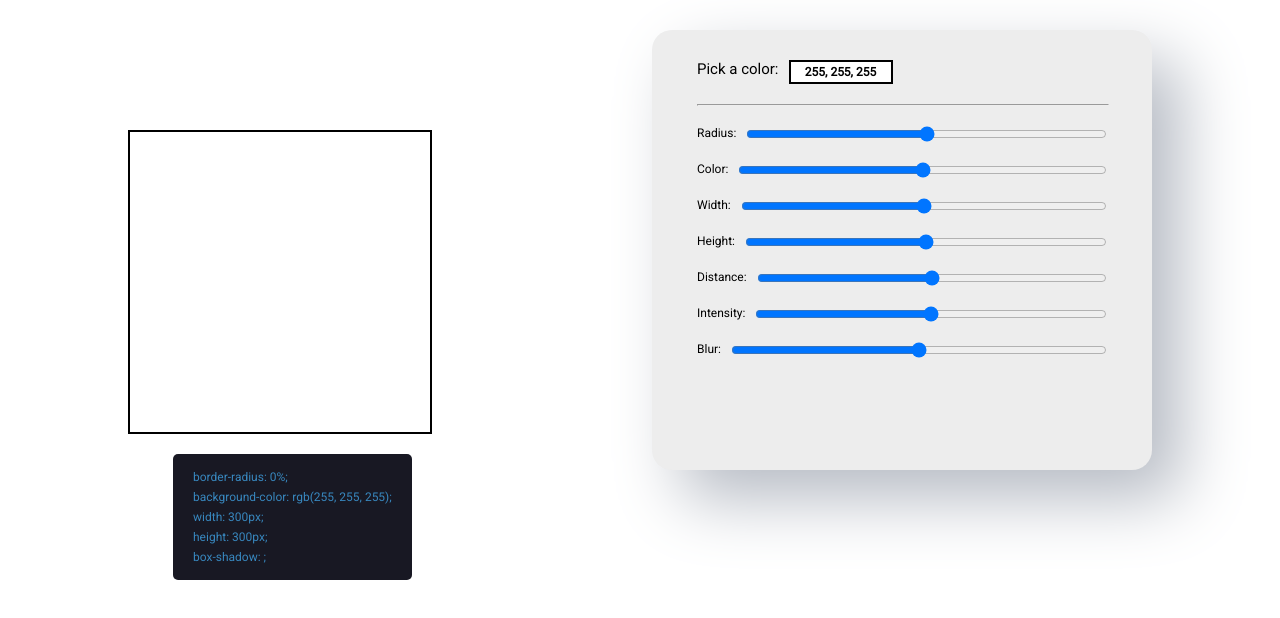
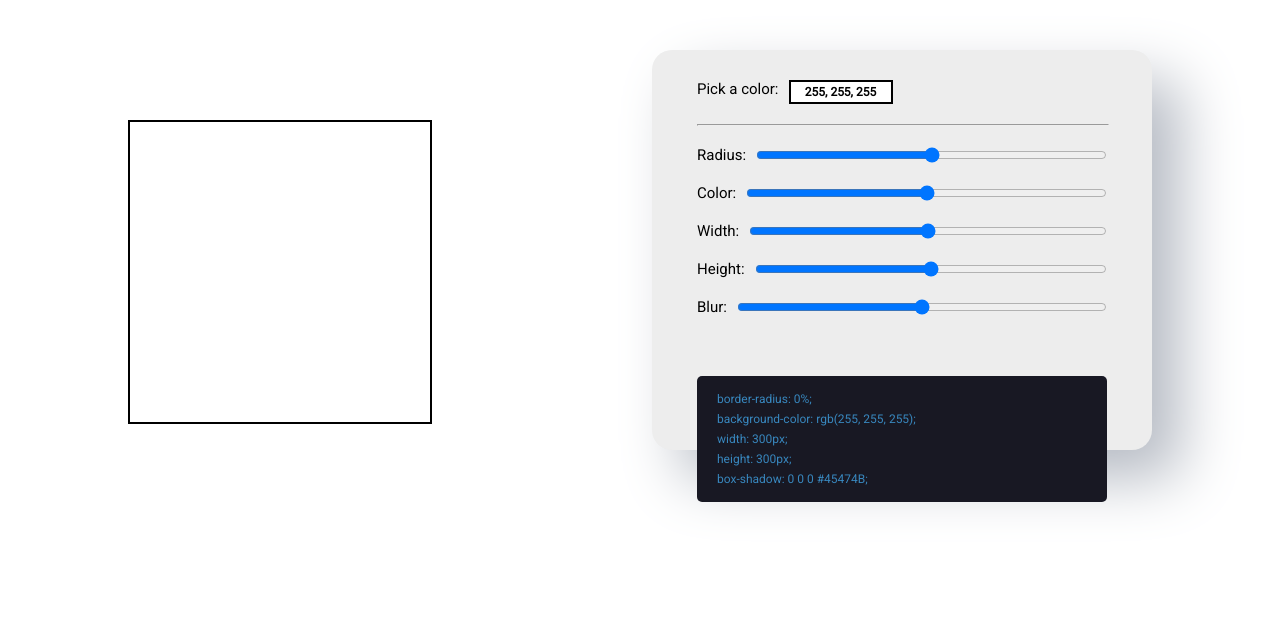
Before and after one commit to Muhammad-Khairul-Kholqi/DynamicBoxStyler, a plain HTML site: page index.html in a window 1280 px wide. Drawn offline with Linux system fonts and the light colour scheme.

Commit message:
Blur finish!

```diff
--- a/index.html
+++ b/index.html
@@ -10,13 +10,6 @@
     <div class="kotak-dynamic">
         <div class="hasil">
             <div class="kotak" id="kotak"></div>
-            <div class="code">
-                <p id="bRadius">border-radius: 0%;</p>
-                <p id="tColor">background-color: rgb(255, 255, 255);</p>
-                <p id="tWidth">width: 300px;</p>
-                <p id="tHeight">height: 300px;</p>
-                <p>box-shadow: ;</p>
-            </div>
         </div>
 
         <div class="dynamic">
@@ -43,17 +36,16 @@
                 <p>Height: </p>
                 <input type="range" id="height" min="0" max="300">
             </div>
-            <div class="distance">
-                <p>Distance: </p>
-                <input type="range">
-            </div>
-            <div class="intensity">
-                <p>Intensity: </p>
-                <input type="range">
-            </div>
             <div class="blur">
                 <p>Blur: </p>
-                <input type="range">
+                <input type="range" id="blur" min="0" max="100">
+            </div>
+            <div class="code">
+                <p id="bRadius">border-radius: 0%;</p>
+                <p id="tColor">background-color: rgb(255, 255, 255);</p>
+                <p id="tWidth">width: 300px;</p>
+                <p id="tHeight">height: 300px;</p>
+                <p id="tShadow">box-shadow: 0 0 0 #45474B;</p>
             </div>
         </div>
     </div>
--- a/script.js
+++ b/script.js
@@ -12,6 +12,10 @@ const width = document.getElementById('width')
 const tWidth = document.getElementById('tWidth')
 const height = document.getElementById('height')
 const tHeight = document.getElementById('tHeight')
+
+// box shadow
+const bShadow = document.getElementById('blur')
+const tShadow = document.getElementById('tShadow')
 
 const kotak = document.getElementById('kotak')
 
@@ -48,3 +52,14 @@ height.addEventListener('input', function () {
     kotak.style.height = panjang + 'px';
     tHeight.textContent = 'height: ' + panjang + 'px;';
 });
+
+
+// function box shadow
+bShadow.addEventListener('input', function() {
+     const d = bShadow.value + 'px';
+     const i = bShadow.value + 'px';
+     const b = bShadow.value + 'px';
+
+     kotak.style.boxShadow = `${d} ${i} ${b} #45474B`;
+     tShadow.textContent = 'box-shadow: ' + `${d} ${i} ${b} #45474B` + ';';
+});
--- a/style.css
+++ b/style.css
@@ -19,7 +19,7 @@
         width: 300px;
         height: 300px;
         border: 2px solid #000;
-        margin-top: 100px;
+        margin-top: 90px;
         border-radius: 0;
     }
 
@@ -27,8 +27,9 @@
         background-color: #ededed;
         border-radius: 20px;
         width: 500px;
-        height: 440px;
-        box-shadow: 29px 29px 67px #B6BBC4;
+        height: 400px;
+        box-shadow: 29px 29px 60px #B6BBC4;
+        margin-top: 20px;
     }
 
     .bg-color {
@@ -70,7 +71,7 @@
     .blur p,
     .width p,
     .height p {
-        font-size: 12px;
+        font-size: 15px;
     }
 
     .radius input,
@@ -81,6 +82,7 @@
     .width input,
     .height input {
         width: 400px;
+        cursor: pointer;
     }
 
 
@@ -93,7 +95,7 @@
         background-color: #181823;
         padding: 10px;
         border-radius: 5px;
-        margin: 20px 45px;
+        margin: 60px 45px;
     }
 
     .code p {
```
